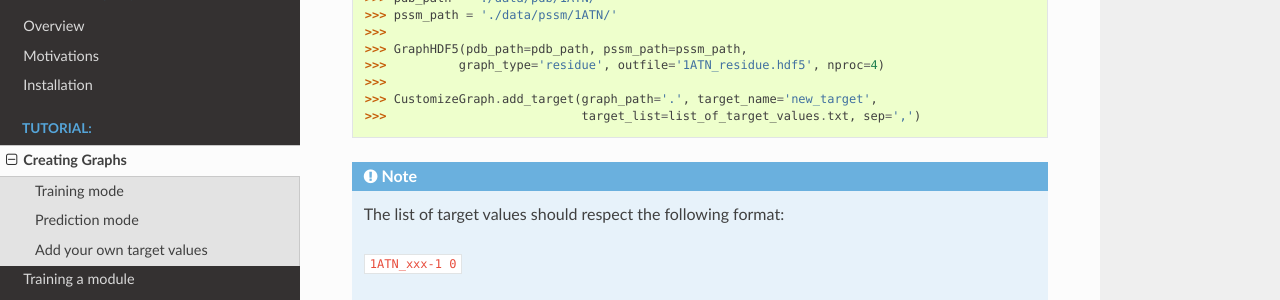
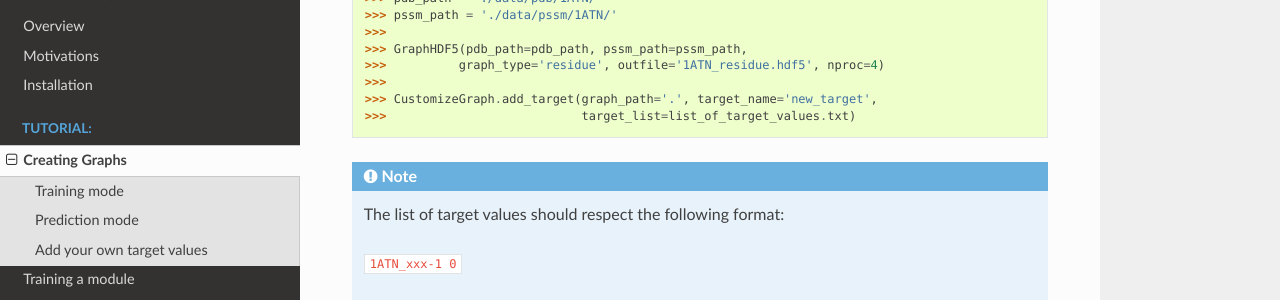
Before and after one commit to DeepRank/Deeprank-GNN, a Sphinx documentation site: the page built from docs/tutorial.generate_graph.rst, in a window 1280 px wide and 900 px high, scrolled down 1578 px. Shown: the part 151-451 px from the top of the window. Built offline with Sphinx 7.4.7 and the Read the Docs theme 2.0.0, drawn with Linux system fonts in a browser that asks for light colours.

Commit message:
Update tutorial.generate_graph.rst

```diff
--- a/docs/tutorial.generate_graph.rst
+++ b/docs/tutorial.generate_graph.rst
@@ -76,7 +76,7 @@ You may instead generate the PPI graphs and add your own target values.
 >>>          graph_type='residue', outfile='1ATN_residue.hdf5', nproc=4)
 >>>
 >>> CustomizeGraph.add_target(graph_path='.', target_name='new_target',
->>>                           target_list=list_of_target_values.txt, sep=',')
+>>>                           target_list=list_of_target_values.txt)
 
 .. note::
   The list of target values should respect the following format:
```
